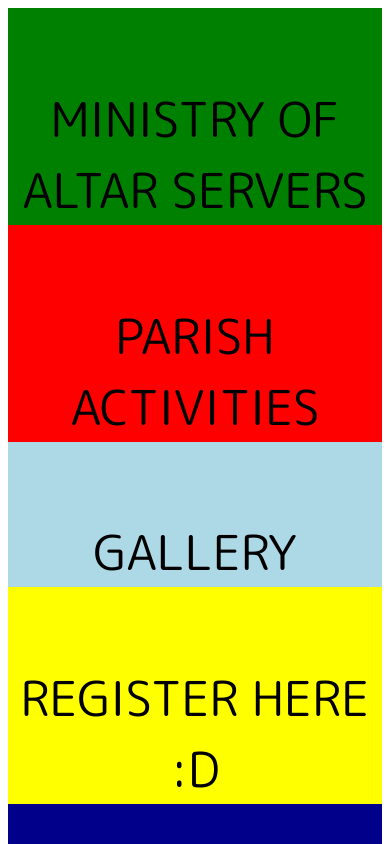
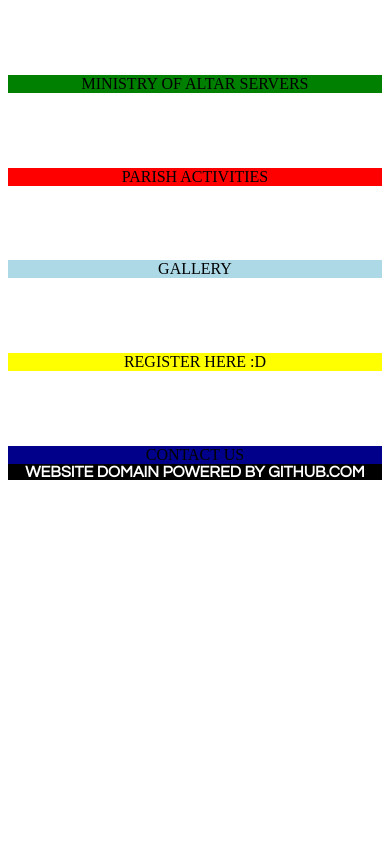
Before and after one commit to slrpmas/Website, a plain HTML site: page index.html in a window 390 px wide. Shown: the top 844 px of the page. Drawn offline with Linux system fonts and the light colour scheme.

Commit message:
Framework Done

```diff
--- a/CSS/index.css
+++ b/CSS/index.css
@@ -60,7 +60,7 @@
 }
 #HeaderText {
 	text-align: center;
-	font-family: 'M PLUS Rounded 1c', sans-serif;
+	font-family: 'Century Gothic', sans-serif;
 	text-transform: uppercase;
 	color: Black;
 	font-size: 3em;
@@ -77,6 +77,58 @@
 	padding-top: 3%;
 }
 @media only screen and (max-width: 800px) {
+	#HeaderText {
+		position: relative;
+		font-family: 'Times New Roman', serif;
+		font-size: 1em;
+		padding: 0;
+		margin-top: 20%;
+		height: inherit;
+		text-align: center;
+	}
+	#CreditText {
+		font-family: 'Century Gothic';
+		font-size: 1em;
+		padding: 0;
+		margin: 0;
+	}
+	#PictureBox {
+		width: 50%;
+		top: 0;
+		left: 0;
+		height: 50%;
+	}
+	#WelcomeBox {
+		width: 50%;
+		top: 0;
+		left: 50%;
+		height: 25%;
+	}
+	#RegistrationBox {
+		width: 50%;
+		top: 25%;
+		left: 50%;
+		height: 25%;
+	}
+	#ContactUsBox {
+		width: 50%;
+		top: 50%;
+		left: 0;
+		height: 25%;
+	}
+	#ActivitiesBox {
+		width: 50%;
+		top: 50%;
+		left: 50%;
+		height: 50%;
+	}
+	#Credits {
+		width: 50%;
+		top: 75%;
+		height: 25%;
+		left: 0;
+	}
+@media only screen and (max-width: 600px) {
 	#WelcomeBox, #ActivitiesBox, #PictureBox, #RegistrationBox, #ContactUsBox, #Credits {
 		width: 100%;
 		height: 20%;
```
